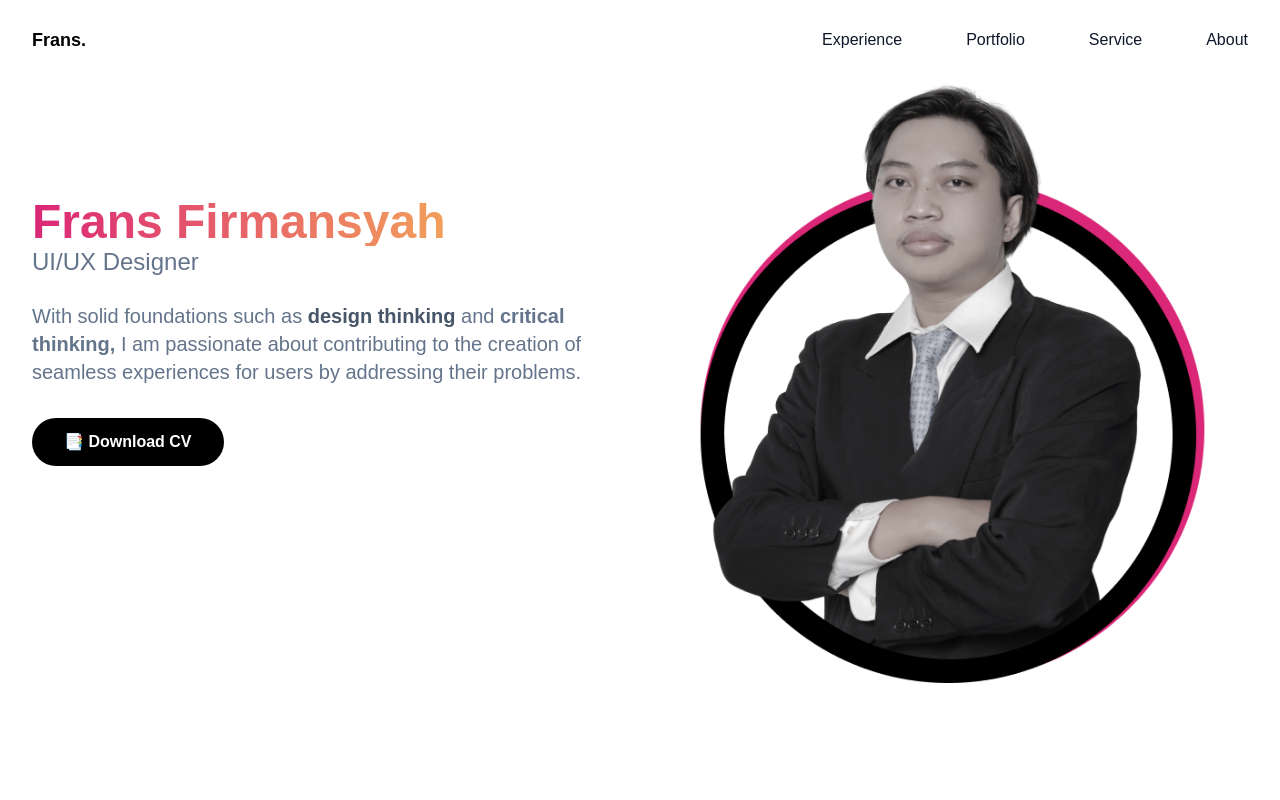
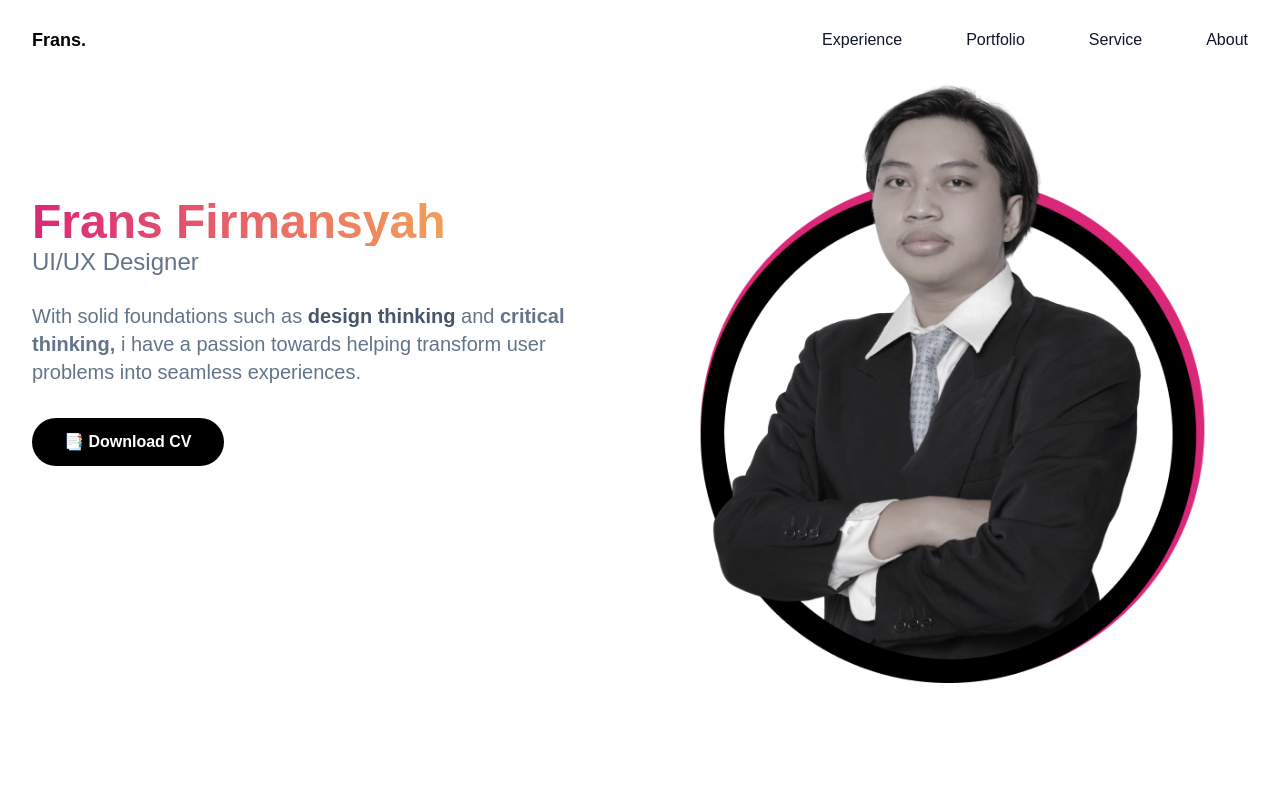
Before and after one commit to fransfirmansyah10/portfolio, a website: page index.html in a window 1280 px wide. Shown: the top 800 px of the page. Drawn offline with Linux system fonts and the light colour scheme.

Commit message:
jdbchdbhd

```diff
--- a/index.html
+++ b/index.html
@@ -133,7 +133,7 @@
                 <div class="card hidden1 w-full self-center  px-4 lg:w-1/2">
                     <h1 class="block font-bold text text-4xl mt-1 lg:text-5xl bg-gradient-to-r from-pink-600 to-amber-300 text-transparent bg-clip-text">Frans Firmansyah</h1>
                     <h2 class="font-normal text-slate-500 text-lg lg:text-2xl">UI/UX Designer</h2>
-                    <p class="font-thin text-slate-500 mb-8 mt-6 leading-relaxed lg:text-xl">With solid foundations such as <span class="font-semibold text-slate-600"> design thinking</span> and <span class="font-semibold text-slate-500">critical thinking,</span> I am passionate about contributing to the creation of seamless experiences for users by addressing their problems.</p>
+                    <p class="font-thin text-slate-500 mb-8 mt-6 leading-relaxed lg:text-xl">With solid foundations such as <span class="font-semibold text-slate-600"> design thinking</span> and <span class="font-semibold text-slate-500">critical thinking,</span> i have a passion towards helping transform user problems into seamless experiences.</p>
                     <div class="max-w-xl text-center mb-16">
                         <div class="flex items-center">
                             <a href="https://drive.google.com/file/d/1JV29GHAoSmzKd_If-RMxrK-95E03CJWr/view?usp=sharing" target="_blank" class="text-base font-semibold text-white bg-black py-3 px-8 rounded-full hover:shadow-lg hover:bg-gradient-to-r from-pink-600 to-amber-300 mr-4 transition duration-300 ease-in-out hover:translate-y-2">📑 Download CV
```
Also changed, not shown: dist/js/script.js, dist/output.css.
